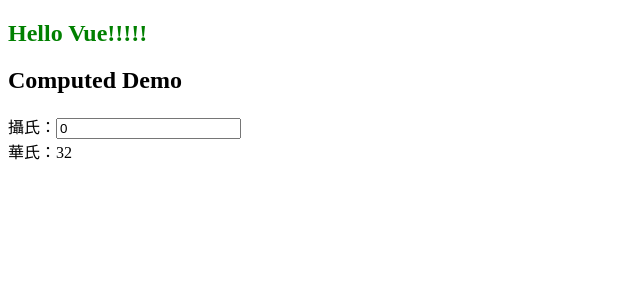
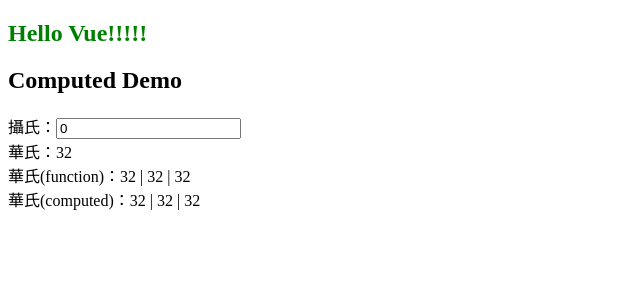
Before and after one commit to HsiaoHungWang/vue-app2024, a Vue app: page / in a window 1280 px wide. Shown: the top 300 px of the page, without its empty margins (0-640 px from the left). Built offline with nearby package versions, Linux system fonts and the light colour scheme.

Commit message:
computed 說明

```diff
--- a/src/components/ComputedDemo.vue
+++ b/src/components/ComputedDemo.vue
@@ -1,16 +1,28 @@
 <script setup>
-import { ref } from 'vue';
+import { computed, ref } from 'vue';
 
     const celsius = ref(0)
+    const TempatureConvert = ()=>{
+        console.log('TempatureConvert')
+        return (celsius.value * 9 / 5) + 32
+    }
+    // const fahrenheit = computed(()=>(celsius.value * 9 / 5) + 32)
+    const fahrenheit = computed(()=>{
+        console.log('computed')
+       return (celsius.value * 9 / 5) + 32
+    })
 </script>
 
 <template>
     <div>
 <h2>Computed Demo</h2>
 <div>
-攝氏：<input type="text" v-model="celsius" /></div>
+攝氏：<input type="text" v-model.lazy.number="celsius" /></div>
 <div>華氏：{{ (celsius * 9 / 5) + 32 }}</div>
-    </div>
+<div>華氏(function)：{{ TempatureConvert()}} | {{ TempatureConvert()}} | {{ TempatureConvert()}}</div>
+<div>華氏(computed)：{{ fahrenheit }} | {{ fahrenheit }} | {{ fahrenheit }}</div>
+
+   </div>
 </template>
 
 <style lang="css" scoped>
```
